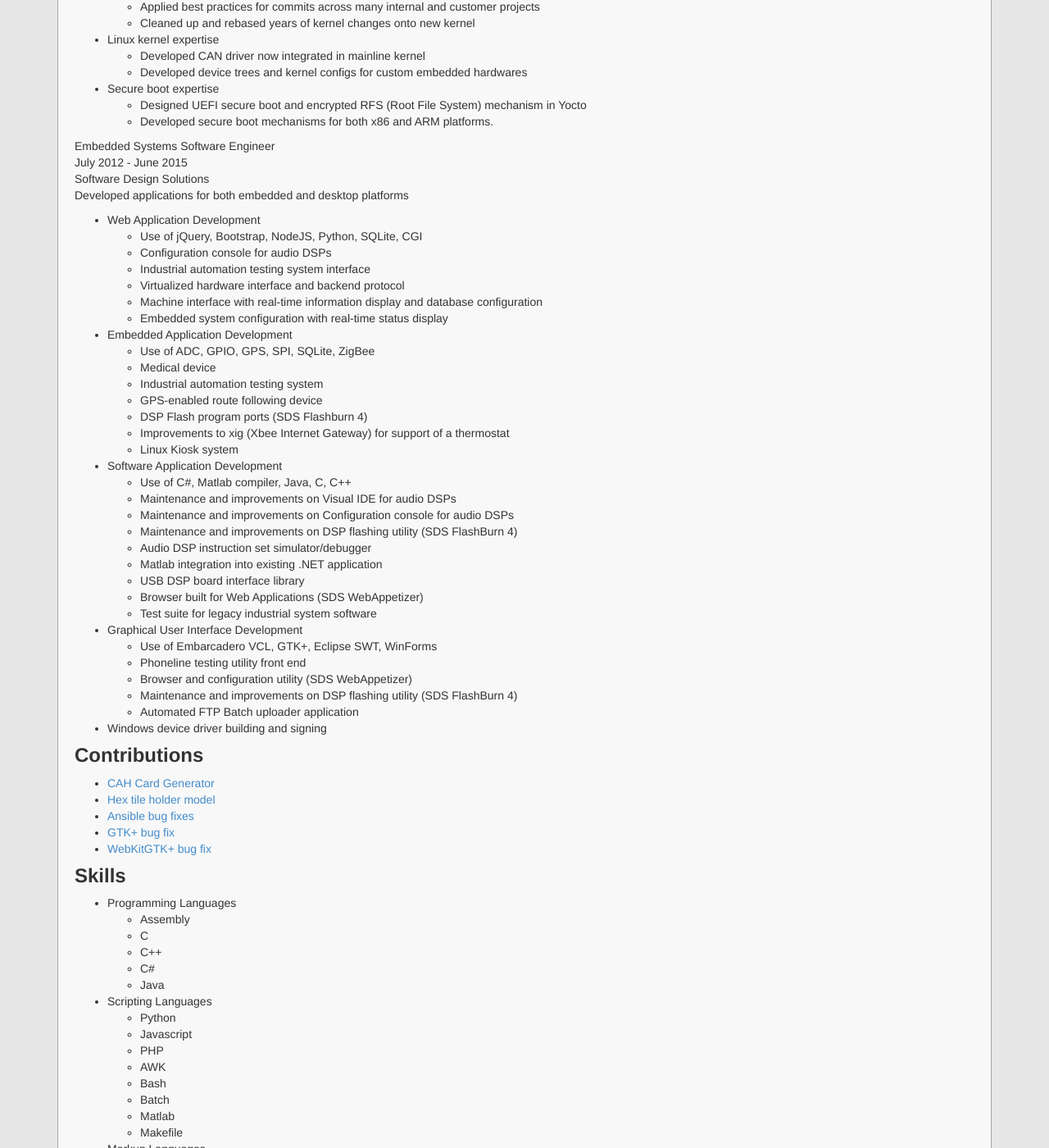
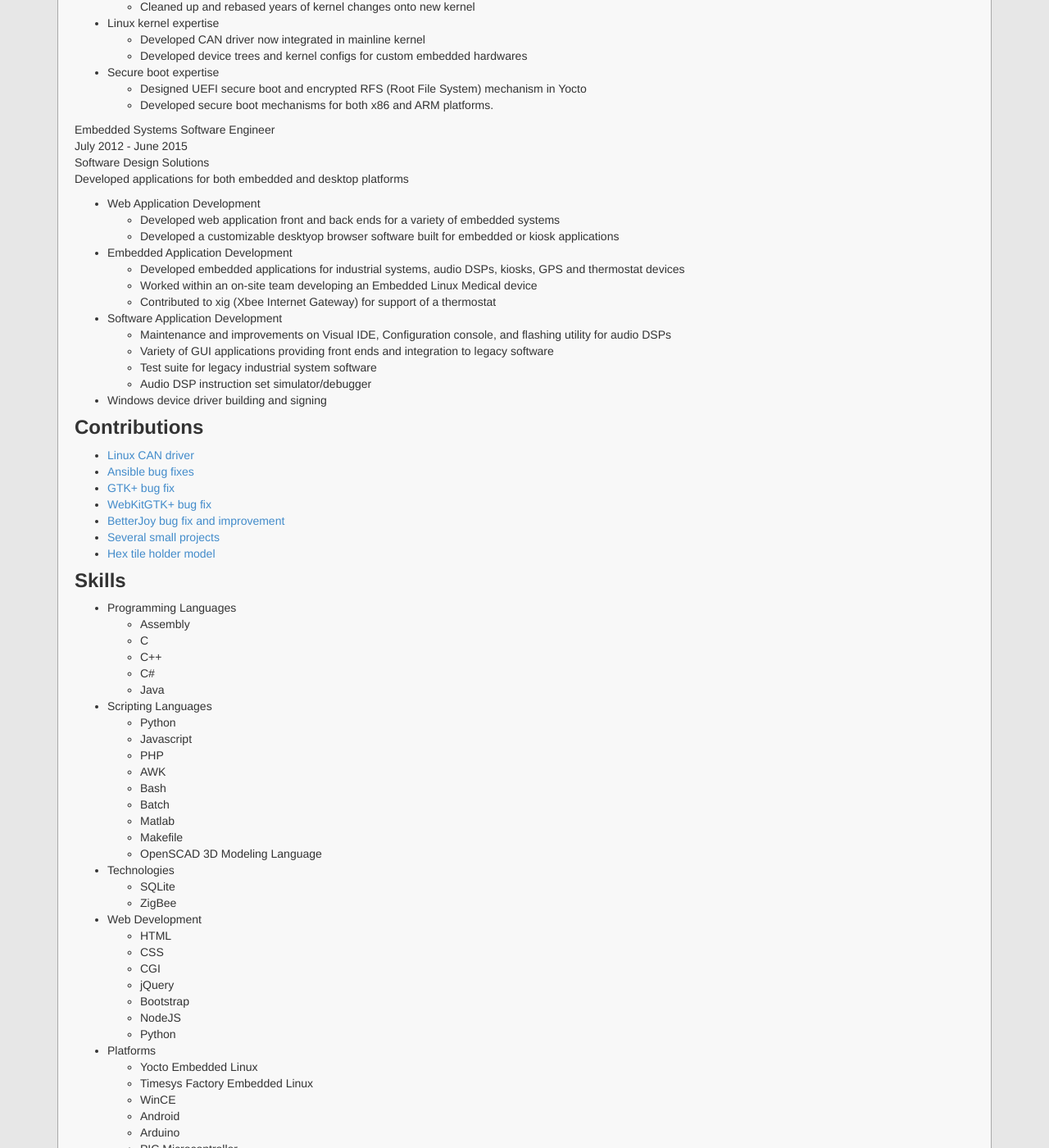
Before and after one commit to kcghost/kcghost.github.io, a Jekyll site: the page built from resume.html, in a window 1280 px wide and 1400 px high, scrolled down 837 px. Shown: the whole window at 82% size. Built offline with Jekyll 4.4.1, drawn with Linux system fonts in a browser that asks for light colours; some of the changed text lies outside the part shown.

Commit message:
resume: Summarize SDS experience, add contributions and timezone

```diff
--- a/_includes/resume.md
+++ b/_includes/resume.md
@@ -48,44 +48,27 @@ Software Design Solutions
 Developed applications for both embedded and desktop platforms
 
 + Web Application Development
-    - Use of jQuery, Bootstrap, NodeJS, Python, SQLite, CGI
-    - Configuration console for audio DSPs
-    - Industrial automation testing system interface
-    - Virtualized hardware interface and backend protocol
-    - Machine interface with real-time information display and database configuration
-    - Embedded system configuration with real-time status display
+    - Developed web application front and back ends for a variety of embedded systems
+    - Developed a customizable desktyop browser software built for embedded or kiosk applications
 + Embedded Application Development
-    - Use of ADC, GPIO, GPS, SPI, SQLite, ZigBee
-    - Medical device
-    - Industrial automation testing system
-    - GPS-enabled route following device
-    - DSP Flash program ports (SDS Flashburn 4)
-    - Improvements to xig (Xbee Internet Gateway) for support of a thermostat
-    - Linux Kiosk system
+    - Developed embedded applications for industrial systems, audio DSPs, kiosks, GPS and thermostat devices
+    - Worked within an on-site team developing an Embedded Linux Medical device
+    - Contributed to xig (Xbee Internet Gateway) for support of a thermostat
 + Software Application Development
-    - Use of C#, Matlab compiler, Java, C, C++
-    - Maintenance and improvements on Visual IDE for audio DSPs
-    - Maintenance and improvements on Configuration console for audio DSPs
-    - Maintenance and improvements on DSP flashing utility (SDS FlashBurn 4)
+    - Maintenance and improvements on Visual IDE, Configuration console, and flashing utility for audio DSPs
+    - Variety of GUI applications providing front ends and integration to legacy software
+    - Test suite for legacy industrial system software
     - Audio DSP instruction set simulator/debugger
-    - Matlab integration into existing .NET application
-    - USB DSP board interface library
-    - Browser built for Web Applications (SDS WebAppetizer)
-    - Test suite for legacy industrial system software
-+ Graphical User Interface Development
-    - Use of Embarcadero VCL, GTK+, Eclipse SWT, WinForms
-    - Phoneline testing utility front end
-    - Browser and configuration utility (SDS WebAppetizer)
-    - Maintenance and improvements on DSP flashing utility (SDS FlashBurn 4)
-    - Automated FTP Batch uploader application
 + Windows device driver building and signing
 
 ### Contributions ###
-+ [CAH Card Generator](https://github.com/kcghost/CAH-Builder)
-+ [Hex tile holder model](http://www.thingiverse.com/thing:139005)
++ [Linux CAN driver](https://git.kernel.org/pub/scm/linux/kernel/git/stable/linux.git/tree/drivers/net/can/spi/hi311x.c#n1034)
 + [Ansible bug fixes](https://github.com/ansible/ansible/commits/devel?author=kcghost)
 + [GTK+ bug fix](https://bugzilla.gnome.org/show_bug.cgi?id=679019)
 + [WebKitGTK+ bug fix](https://bugs.webkit.org/show_bug.cgi?id=124226)
++ [BetterJoy bug fix and improvement](https://github.com/Davidobot/BetterJoy/commit/8d5fd675bd3199b6dfa2ad2aae2ef71c6319cce3)
++ [Several small projects](https://github.com/kcghost?tab=repositories)
++ [Hex tile holder model](http://www.thingiverse.com/thing:139005)
 
 ### Skills ###
 + Programming Languages
@@ -103,12 +86,21 @@ Developed applications for both embedded and desktop platforms
     - Batch
     - Matlab
     - Makefile
-+ Markup Languages
+    - OpenSCAD 3D Modeling Language
++ Technologies
+    - SQLite
+    - ZigBee
++ Web Development
     - HTML
     - CSS
-+ OpenSCAD 3D Modeling Language
+    - CGI
+    - jQuery
+    - Bootstrap
+    - NodeJS
+    - Python
 + Platforms
-    - Embedded Linux
+    - Yocto Embedded Linux
+    - Timesys Factory Embedded Linux
     - WinCE
     - Android
     - Arduino
```
Also changed, not shown: other parts of _includes/resume.md (+2 -2 lines).
